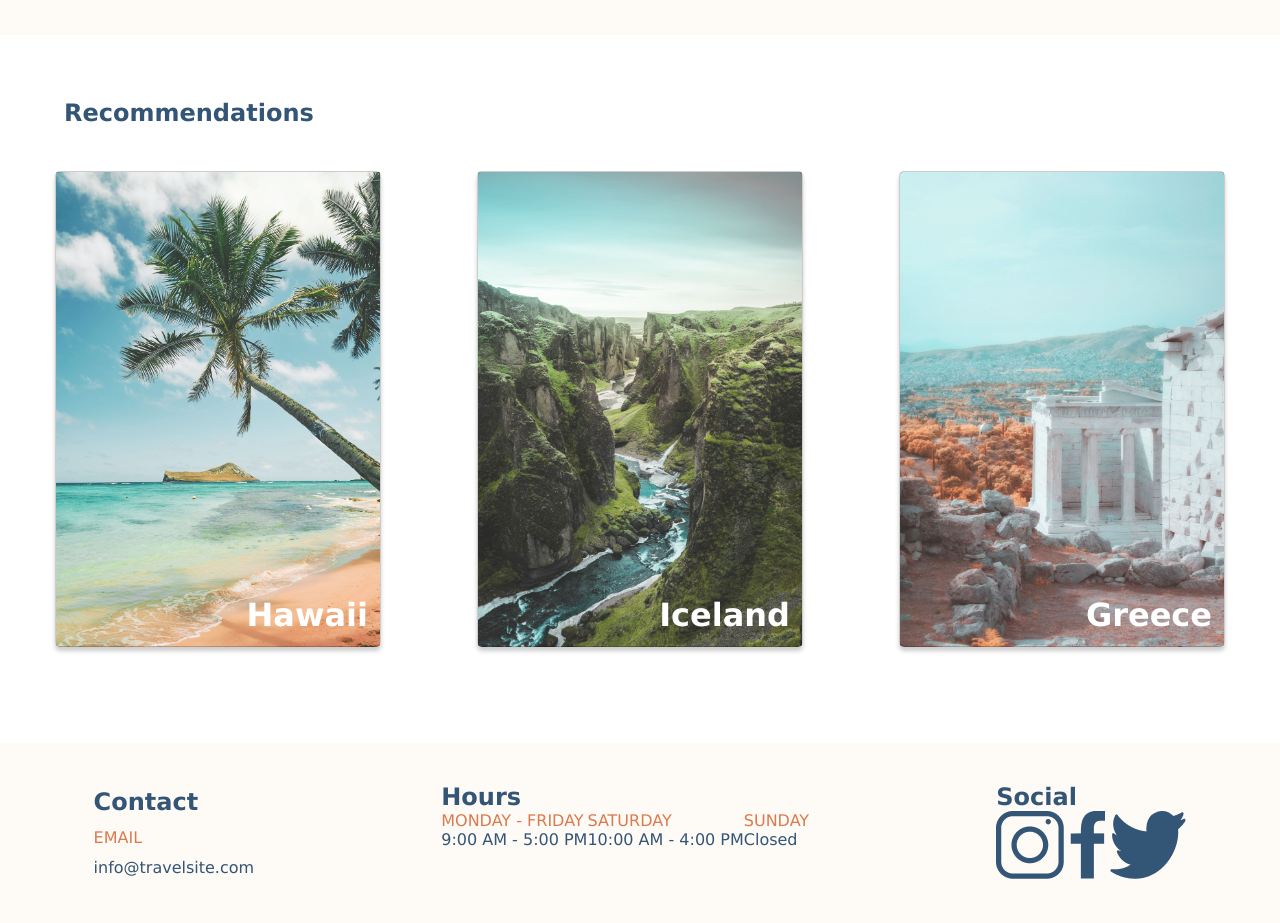
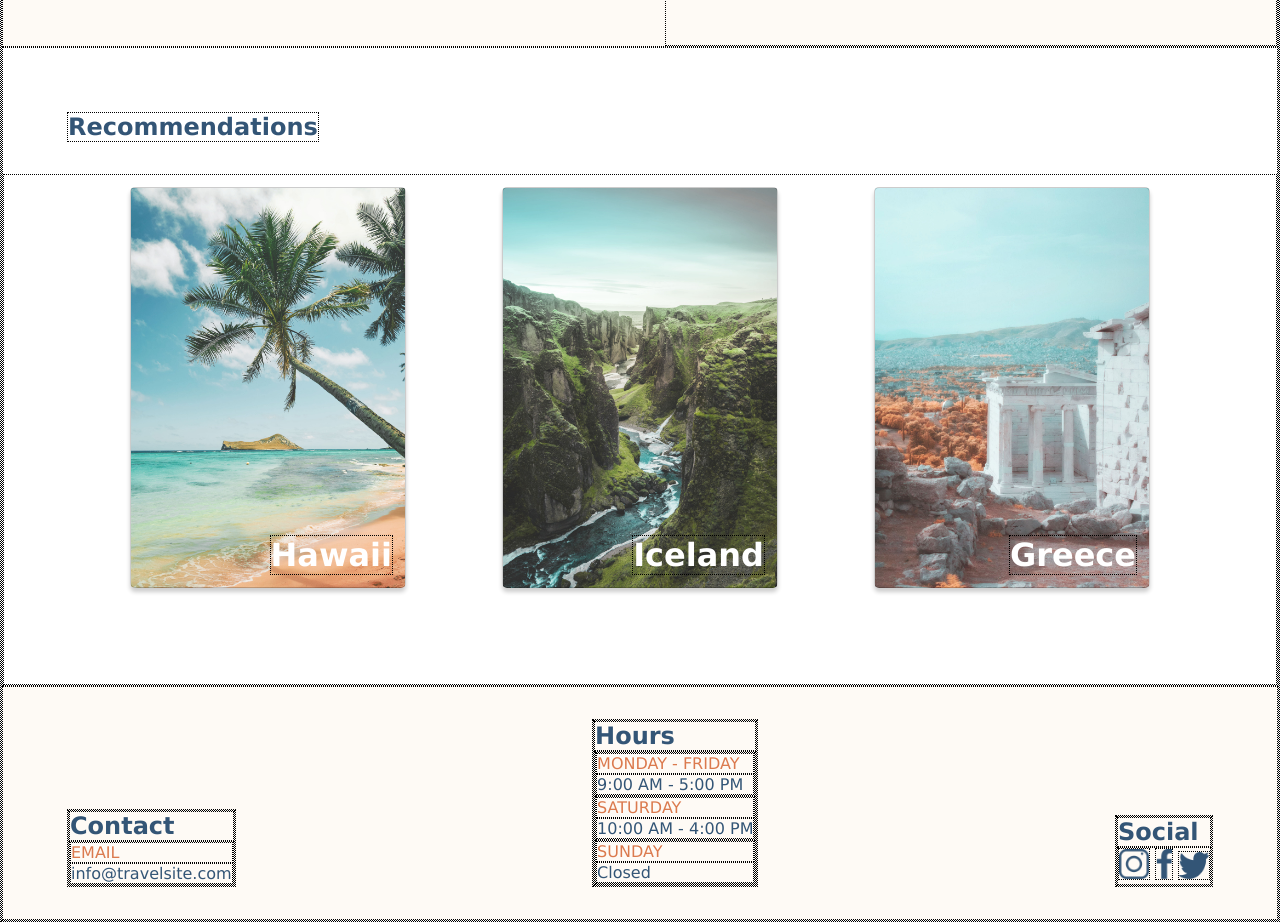
Before and after one commit to matthewcsimpson/BrainStaton-Travel-Site, a plain HTML site: page index.html in a window 1280 px wide. Shown: the part 568-1491 px from the top of the page. Drawn offline with Linux system fonts and the light colour scheme.

Commit message:
page footer refactor in progress

```diff
--- a/css/global.css
+++ b/css/global.css
@@ -1,5 +1,5 @@
 * {
-  /* border: 1px dotted black; */
+  border: 1px dotted black;
   margin: 0;
   padding: 0;
 }
@@ -81,8 +81,8 @@
 }
 
 .card {
-  width: 18.75rem;
-  height: 28.125rem;
+  width: 15.625rem;
+  height: 23.4375rem;
   margin: 0.75rem 3rem 6rem 3rem;
   border-radius: 5px;
   border: 1px solid rgba(0, 0, 0, 0.2);
@@ -90,31 +90,46 @@
   box-sizing: content-box;
 }
 
-/* ------------------ global card styles ------------------ */
+/* ------------------ global footer styles ------------------ */
 
 .page-footer {
   min-height: 20vh;
   background-color: #fefaf5;
   display: flex;
-  justify-content: space-around;
+  justify-content: space-between;
+  align-items: flex-end;
+  padding: 2rem 4rem;
 }
 
-/* .page-footer__heading {} */
+.page-footer__item-subtitle {
+  color: #db7a4e;
+  text-transform: uppercase;
+}
 
-.page-footer__item {
-  padding: 2.5rem;
+.page-footer__card {
   display: flex;
   flex-direction: column;
-  justify-content: space-around;
 }
 
-.page-footer__item-title {
-  color: #db7a4e;
+/* .page-footer__hours-container {
+  width: 100%;
+  display: flex;
+  justify-content: space-between;
+} */
+
+/* .page-footer__hours {
+  display: flex;
+  flex-direction: column;
+} */
+.page-footer__social-container {
+  width: 100%;
+  display: flex;
+  justify-content: space-between;
 }
 
-.page-footer__hours-container {
-  display: flex;
-  flex-grow: 1;
+.page-footer__social-icon {
+  max-width: 1.875rem;
+  max-height: 1.875rem;
 }
 
 /* .page-footer__social-container{} */
--- a/css/main.css
+++ b/css/main.css
@@ -8,7 +8,7 @@
 }
 
 .hero__content {
-  padding: 3rem 6rem;
+  padding: 3rem 3rem;
   min-height: 40vh;
   max-width: 45%;
 }
--- a/index.html
+++ b/index.html
@@ -54,34 +54,42 @@
 
     <footer class="page-footer">
         <div class="page-footer__item">
+            <div class="page-footer__card">
                 <h2 class="page-footer__heading">Contact</h2>
-            <p class="page-footer__item-title">EMAIL</p>
+                <div class="page-footer__card-contents">
+                    <p class="page-footer__item-subtitle">EMAIL</p>
                     <p class="page-footer_item-desc"> info@travelsite.com</p>
                 </div>
+            </div>
+        </div>
         <div class="page-footer__item">
+            <div class="page-footer__card">
                 <h2 class="page-footer__heading">Hours</h2>
-            <div class="page-footer__hours-container">
-                <div class="page-footer__monfri">
-                    <p class="page-footer__item-title">MONDAY - FRIDAY</p>
+                <div class="page-footer__card-contents">
+                    <div class="page-footer__hours">
+                        <p class="page-footer__item-subtitle">Monday - Friday</p>
                         <p class="page-footer_item-desc">9:00 AM - 5:00 PM</p>
                     </div>
-                <div class="page--footer__sat">
-                    <p class="page-footer__item-title">SATURDAY</p>
+                    <div class="page--footer__hours">
+                        <p class="page-footer__item-subtitle">Saturday</p>
                         <p class="page-footer_item-desc">10:00 AM - 4:00 PM</p>
                     </div>
-                <div class="page-footer__sun">
-                    <p class="page-footer__item-title">SUNDAY</p>
+                    <div class="page-footer__hours">
+                        <p class="page-footer__item-subtitle">Sunday</p>
                         <p class="page-footer_item-desc">Closed</p>
                     </div>
                 </div>
             </div>
-
+        </div>
         <div class="page-footer__item">
+            <div class="page-footer__card">
                 <h2 class="page-footer__heading">Social</h2>
-            <div class="page-footer__social-container">
+                <div class="page-footer__card-contents">
                     <img src="./assets/Icons/icon-instagram.png" alt="Instagram" class="page-footer__social-icon">
                     <img src="./assets/Icons/icon-facebook.png" alt="Facebook" class="page-footer__social-icon">
                     <img src="./assets/Icons/icon-twitter.png" alt="Twitter" class="page-footer__social-icon">
+                </div>
+            </div>
         </div>
 
         </div>
```
Also changed, not shown: pages/hawaii.html (+1 -12 lines). Lines whose indentation alone changed are shown as unchanged.
